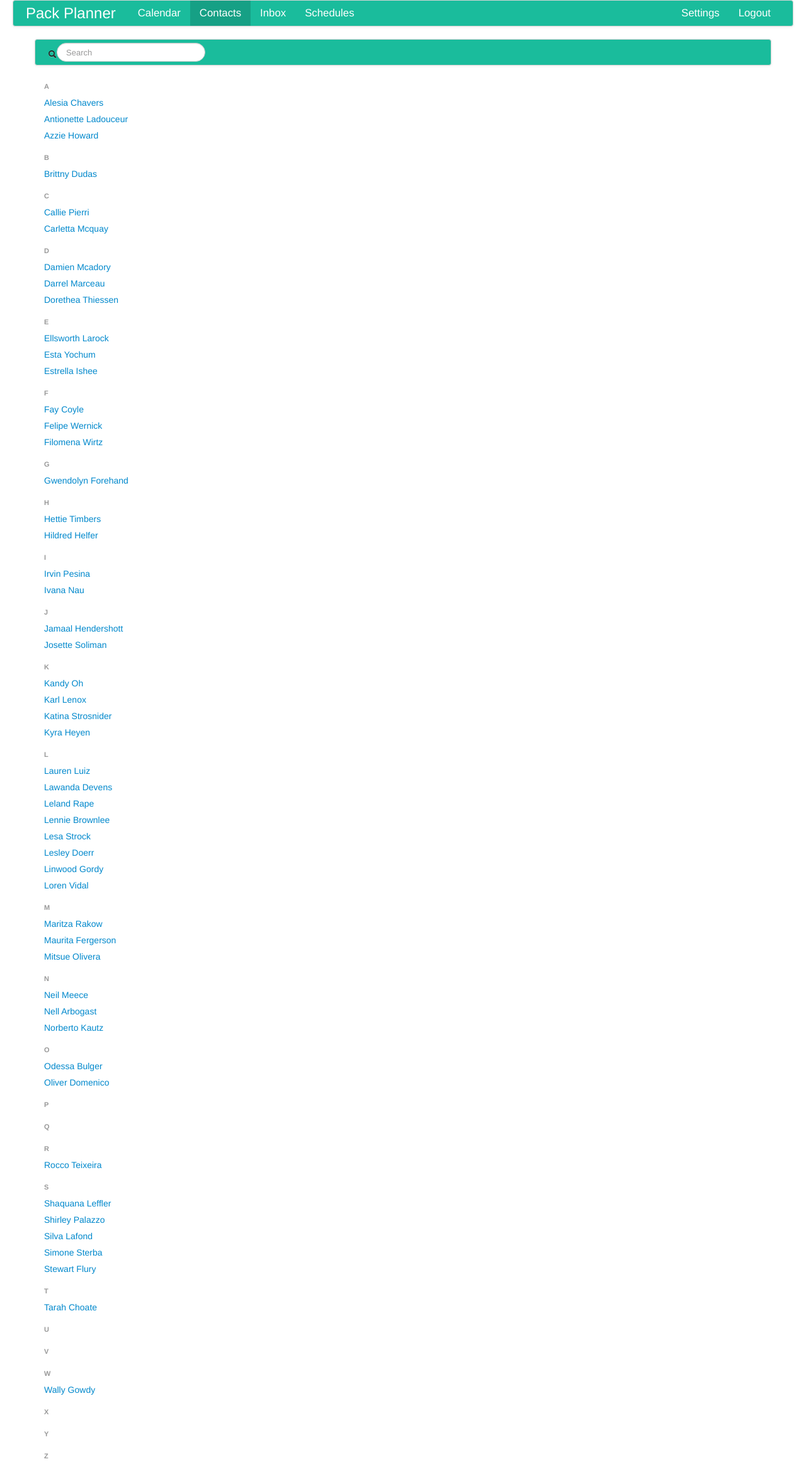
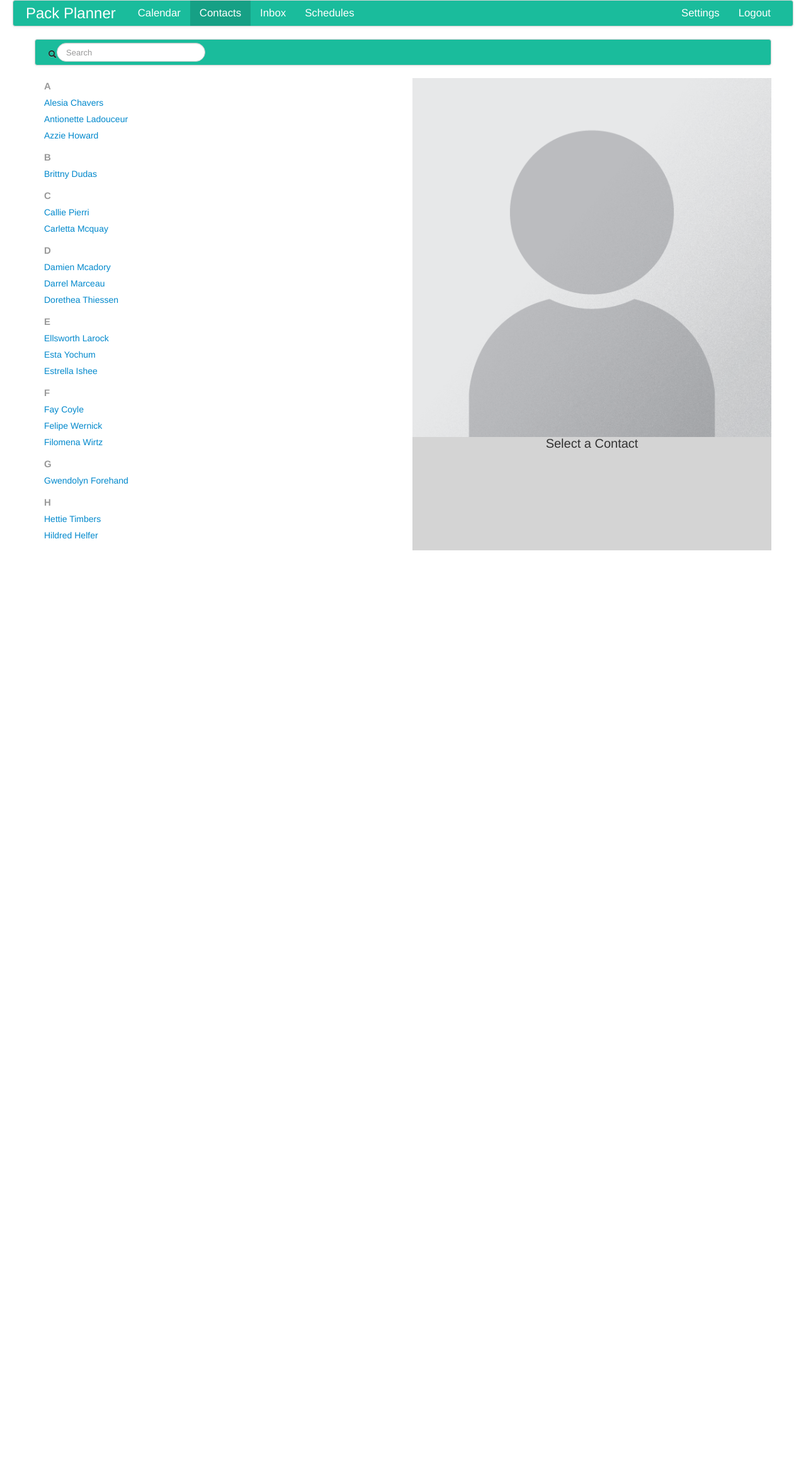
Before and after one commit to rodmk/packplanner, a Django app: page /contacts/ in a window 1280 px wide. Shown: the whole page at 63% size. After the commit the page ends 874 px from the top, so only its background shows below. Run offline with Django 3.2, Linux system fonts and the light colour scheme; some libraries are stand-ins or nearby versions.

Commit message:
-Added default contacts layout

```diff
--- a/packplanner/templates/contacts.html
+++ b/packplanner/templates/contacts.html
@@ -2,12 +2,18 @@
 
 {% block extrahead %}
 	<style>
+		{% include "css/contacts.css" %}
 	</style>
 
 	<script type="text/javascript">
 
 	var ALPHABET_UPPER = ["A","B","C","D","E","F","G","H","I","J","K","L",
 						  "M","N","O","P","Q","R","S","T","U","V","W","X","Y","Z"];
+
+	var DEFAULT_ADDRESS = '<strong>Twitter, Inc.</strong><br>795 Folsom Ave, Suite 600<br>San Francisco, CA 94107<br>';
+	var DEFAULT_PHONE = '(123) 456-7890';
+	var DEFAULT_EMAIL = 'first.last@example.com';
+	var DEFAULT_PHOTO = '../static/img/placeholder_user.png'
 
 	var LIST_OF_CONTACTS =
 	[
@@ -63,24 +69,48 @@
     "Darrel Marceau"
     ]
 
-
-
+    var contacts = getContacts(LIST_OF_CONTACTS);
 
 	$(document).ready(function() {
 
-		LIST_OF_CONTACTS.sort();
+		updateContacts(LIST_OF_CONTACTS);
+		console.log(contacts);
+
+	});
+
+	function Contact( fullName, address, phoneNumber, email, photo){
+		this.fullName = fullName;
+		this.address = address;
+		this.phoneNumber = phoneNumber;
+		this.email = email;
+		this.photo = photo;
+	}
+
+	function getContacts(contactList){
+
+		contactList.sort();
+
+		var contacts = new Array();
+	    for(c=0;c<=contactList.length-1;c++){
+	    	contacts[c] = new Contact( contactList[c], DEFAULT_ADDRESS, DEFAULT_PHONE, DEFAULT_EMAIL, DEFAULT_PHOTO );
+	    }
+	    return contacts;
+	}
+
+	function updateContacts(contactList){
+
+		contactList.sort();
 
 		for(i=0;i<=ALPHABET_UPPER.length-1;i++){
-			$('#contactHeaders').append('<li class="nav-header" >' + ALPHABET_UPPER[i] + '</li>');
+			$('#contactHeaders').append('<li id="letterHead" class="nav-header" >' + ALPHABET_UPPER[i] + '</li>');
 
-			for(k=0;k<=LIST_OF_CONTACTS.length-1;k++){
-				if (LIST_OF_CONTACTS[k][0] == ALPHABET_UPPER[i]){
-					$('#contactHeaders').append('<li><a href="#">' + LIST_OF_CONTACTS[k] + '</a></li>');
+			for(k=0;k<=contactList.length-1;k++){
+				if (contactList[k][0] == ALPHABET_UPPER[i]){
+					$('#contactHeaders').append('<li><a href="#' + contactList[k] + "-info" + '">' + contactList[k] + '</a></li>');
 				}
 			}
 		}
-
-	});
+	}
 
 
 	</script>
@@ -112,9 +142,21 @@ class="active"
 
  	<div class="container">
 		<div class="row">
-			<div class="span12">
+			<div class="span6" id="left-contact-pane">
 				<ul id="contactHeaders" class="nav nav-list">
 				</ul>
+
+			</div>
+			<div class="span6" id="right-contact-pane">
+				<div class="contactView">
+					<div class="placeholder">
+						<img src="../static/img/placeholder_user.png" alt="" />
+					</div>
+					<div class="helperText" id="selectUserText">
+						<p>Select a Contact<p>
+					</div>
+
+				</div>
 
 			</div>
 		</div>
--- /dev/null
+++ b/packplanner/templates/css/contacts.css
@@ -0,0 +1,18 @@
+#letterHead {
+  font-size: 15px;
+}
+
+#right-contact-pane {
+	background-color: #d4d4d4;
+	height: 750px;
+}
+
+#left-contact-pane {
+	height: 750px !important;
+    overflow: auto;
+}
+
+#selectUserText {
+	text-align: center;
+	font-size: 20px;
+}
```
Also changed, not shown: packplanner/static/img/placeholder_user.png (added).
